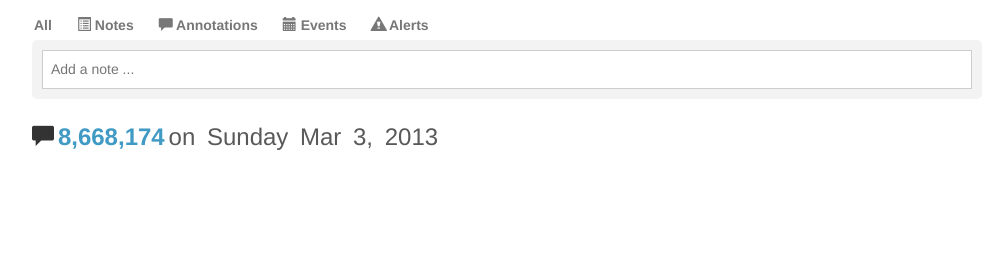
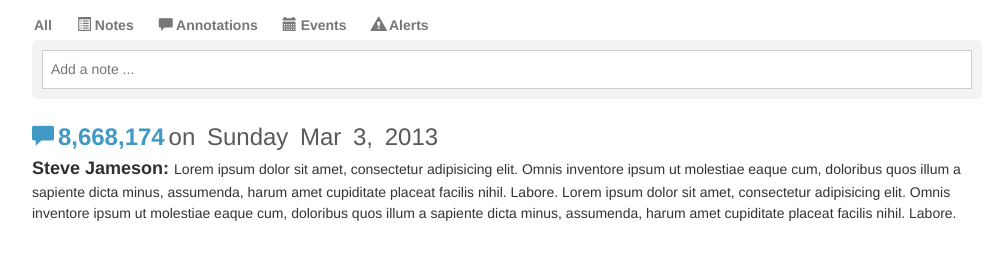
Before and after one commit to vorobyjko/developex, a website: page index.html in a window 1280 px wide. Shown: the whole page, without its empty margins (133-1136 px from the left). Drawn offline with nearby package versions, Linux system fonts and the light colour scheme.

Commit message:
edit styles

```diff
--- a/css/styles.css
+++ b/css/styles.css
@@ -149,8 +149,19 @@ a img {
   color: #595959;
   word-spacing: 5px;
 }
+.container .container-note {
+  font-weight: 500;
+  color: #6b6b6b;
+  width: 80%;
+}
+#author {
+  font-weight: 600;
+  color: #303030;
+  font-size: 18px;
+}
 #notifications {
   font-size: 22px;
+  color: #409AC4;
 }
 #navigation-wrapper {
   background: #fff;
--- a/index.html
+++ b/index.html
@@ -47,6 +47,10 @@
       <span class="number">8,668,174</span> <span class="date">on Sunday Mar 3, 2013</span>
     </div>
 
+    <div class="container container-note">
+      <p><span id="author">Steve Jameson: </span>Lorem ipsum dolor sit amet, consectetur adipisicing elit. Omnis inventore ipsum ut molestiae eaque cum, doloribus quos illum a sapiente dicta minus, assumenda, harum amet cupiditate placeat facilis nihil. Labore. Lorem ipsum dolor sit amet, consectetur adipisicing elit. Omnis inventore ipsum ut molestiae eaque cum, doloribus quos illum a sapiente dicta minus, assumenda, harum amet cupiditate placeat facilis nihil. Labore.</p>
+    </div>
+
 
     </div>
 
--- a/less/main.less
+++ b/less/main.less
@@ -60,6 +60,8 @@ a img {
 }
 
 
+@font-color : #6B6B6B;
+
 .border-radius (@radius: 5px) {
 	-webkit-border-radius: @radius;
 	-moz-border-radius:    @radius;
@@ -102,8 +104,23 @@ a img {
 	word-spacing: 5px;
 }
 
+.container .container-note {
+	font-weight: 500;
+	color: @font-color;
+	width: 80%;
+}
+
+#author {
+	font-weight: 600;
+	color: #303030;
+	font-size: 18px;
+}
+
+
+
 #notifications {
 	font-size: 22px;
+	color: #409AC4;
 }
 
 #navigation-wrapper {
```
Also changed, not shown: css/styles.min.css.
